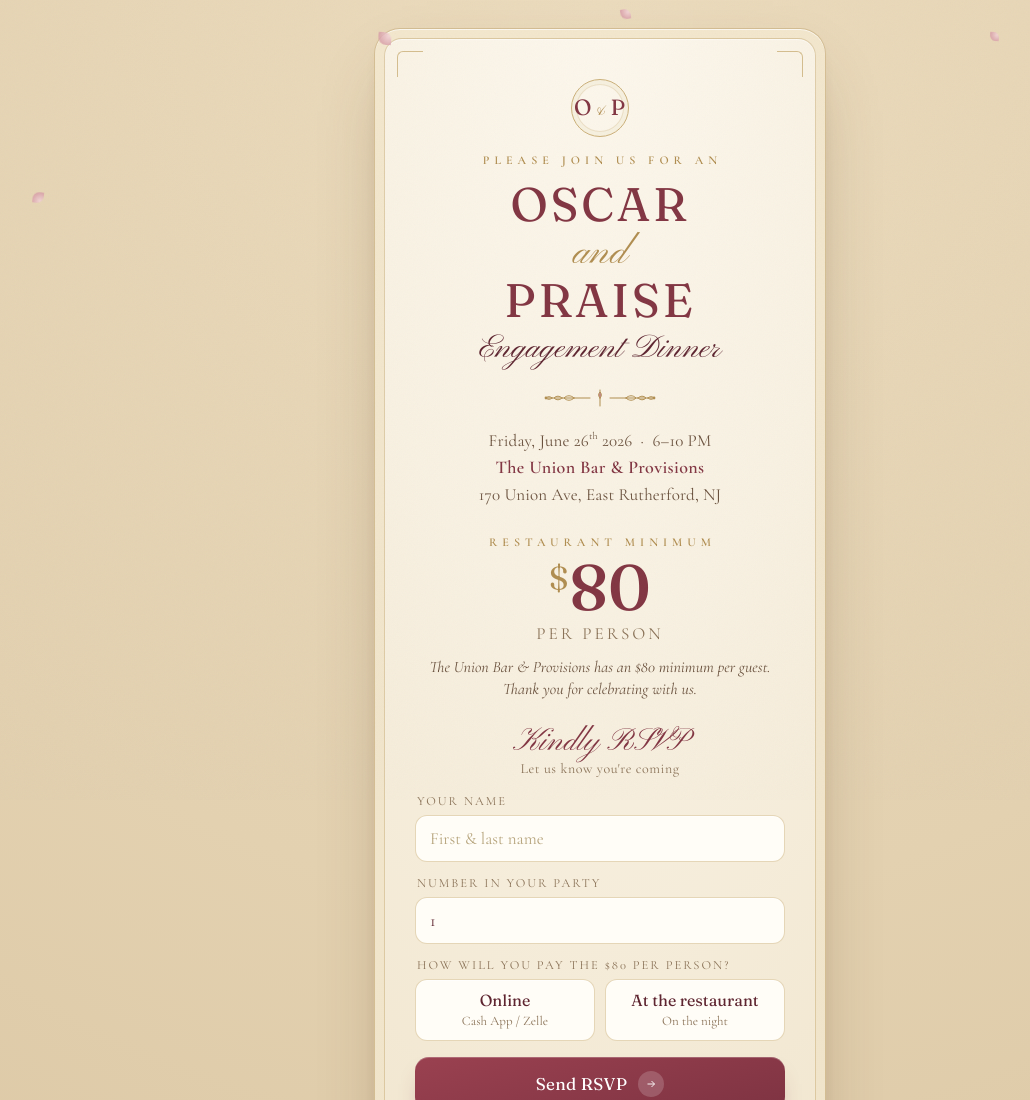
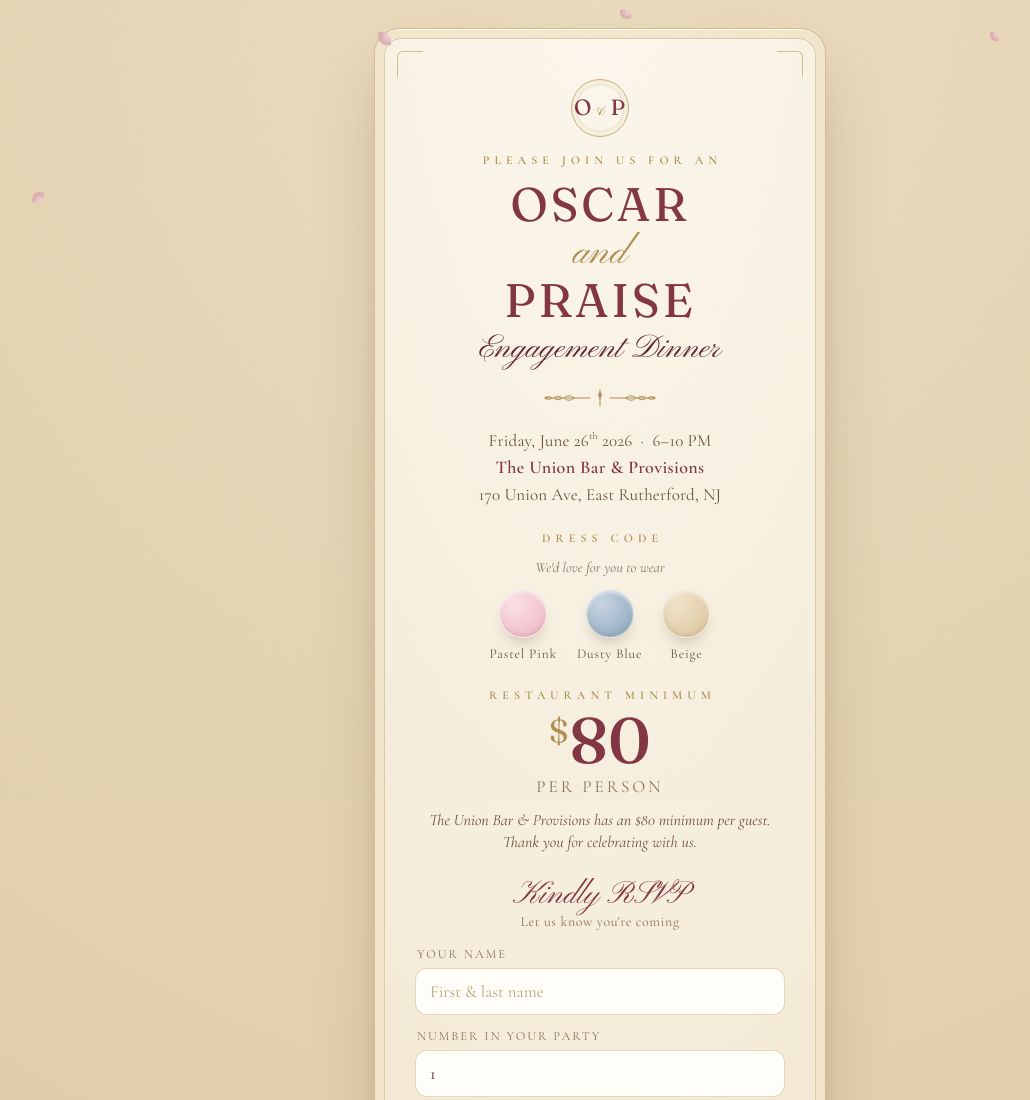
Before and after one commit to OscarTimothy/oscar-praise, a plain HTML site: page index.html in a window 1280 px wide. Shown: the top 1100 px of the page, without its empty margins (40-1070 px from the left). Drawn offline with nearby package versions, Linux system fonts and the light colour scheme.

Commit message:
Add dress code section (pastel pink, dusty blue, beige)

```diff
--- a/index.html
+++ b/index.html
@@ -436,6 +436,21 @@
   }
   .inperson svg { width: 20px; height: 20px; flex: 0 0 20px; margin-top: 2px; }
 
+  /* ---------- dress code ---------- */
+  .dress { margin-top: 22px; text-align: center; }
+  .dress .hint { font-family: 'Cormorant Garamond', serif; font-style: italic; font-size: 14.5px; color: var(--ink-soft); margin-top: 3px; }
+  .swatches { display: flex; justify-content: center; gap: 20px; margin-top: 14px; }
+  .sw { display: flex; flex-direction: column; align-items: center; gap: 8px; }
+  .sw .dot {
+    width: 48px; height: 48px; border-radius: 50%;
+    border: 1px solid rgba(255,255,255,0.55);
+    box-shadow: inset 0 2px 3px rgba(255,255,255,0.55), inset 0 -2px 4px rgba(94,60,30,0.12), 0 9px 18px -10px rgba(94,60,30,0.5);
+  }
+  .sw .dot.pink  { background: radial-gradient(circle at 32% 28%, #fce2e8 0%, #f3c4d0 65%, #e9aebd 100%); }
+  .sw .dot.blue  { background: radial-gradient(circle at 32% 28%, #c8d6e4 0%, #9fb5c9 65%, #8aa3bb 100%); }
+  .sw .dot.beige { background: radial-gradient(circle at 32% 28%, #f1e4ca 0%, #e3d0ab 65%, #d6bf91 100%); }
+  .sw .lbl { font-family: 'Cormorant Garamond', serif; font-size: 13.5px; letter-spacing: 0.06em; color: var(--ink); white-space: nowrap; }
+
   /* ---------- RSVP form ---------- */
   .rsvp { margin-top: 26px; }
   .rsvp-head { text-align: center; margin-bottom: 16px; }
@@ -569,6 +584,16 @@
         Friday, June 26<sup>th</sup> 2026 &nbsp;·&nbsp; 6–10 PM<br />
         <span class="venue">The Union Bar &amp; Provisions</span><br />
         170 Union Ave, East Rutherford, NJ
+      </div>
+
+      <div class="dress rise d4">
+        <div class="eyebrow">Dress code</div>
+        <div class="hint">We'd love for you to wear</div>
+        <div class="swatches">
+          <div class="sw"><span class="dot pink"></span><span class="lbl">Pastel Pink</span></div>
+          <div class="sw"><span class="dot blue"></span><span class="lbl">Dusty Blue</span></div>
+          <div class="sw"><span class="dot beige"></span><span class="lbl">Beige</span></div>
+        </div>
       </div>
 
       <div class="ask rise d5">
```
